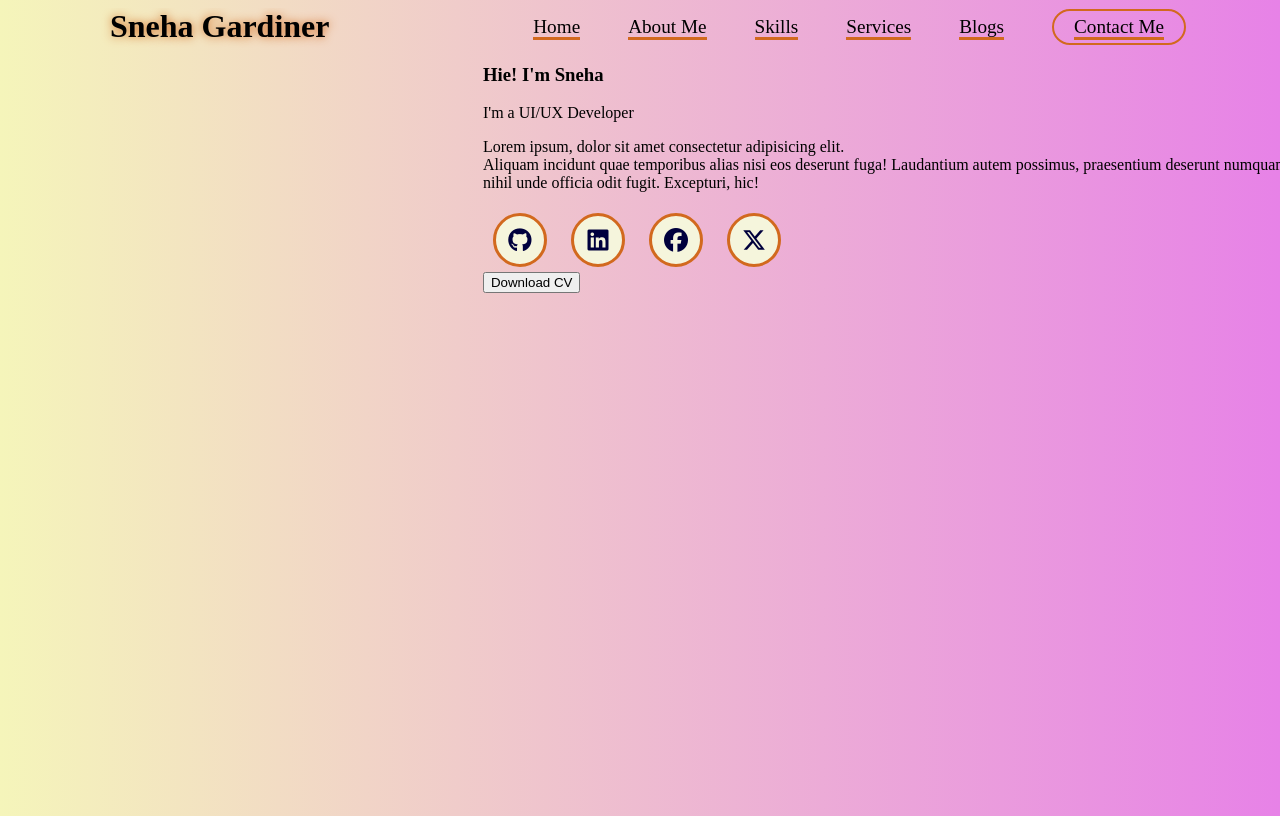
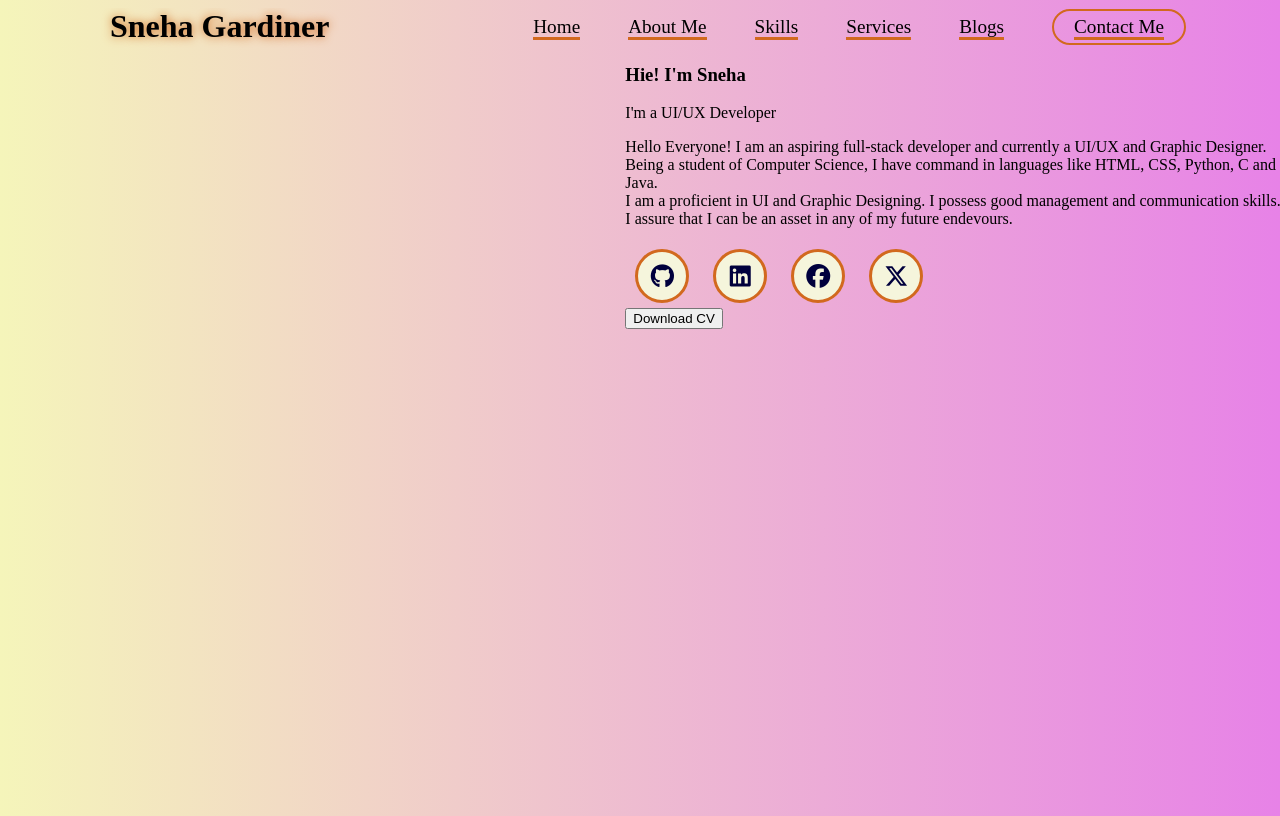
Before and after one commit to SnehaGardiner/sneha-portfolio, a plain HTML site: page index.html in a window 1280 px wide. Drawn offline with Linux system fonts and the light colour scheme.

Commit message:
Add files via upload

```diff
--- a/index.html
+++ b/index.html
@@ -42,9 +42,10 @@
                     <div class="Content">
                         <h1>Hie! I'm<span> Sneha</span></h1>
                         <div class="typewriter"><span>I'm a</span></div>
-                        <p>Lorem ipsum, dolor sit amet consectetur adipisicing elit.<br>
-                           Aliquam incidunt quae temporibus alias nisi eos deserunt fuga! Laudantium autem possimus, praesentium deserunt numquam nihil unde officia odit fugit.
-                           Excepturi, hic!</p>
+                        <p>Hello Everyone! I am an aspiring full-stack developer and currently a UI/UX and Graphic Designer.<br>
+                           Being a student of Computer Science, I have command in languages like HTML, CSS, Python, C and Java.<br>
+                           I am a proficient in UI and Graphic Designing. I possess good management and communication skills.<br>
+                           I assure that I can be an asset in any of my future endevours.</p>
                         <div class="social-links">
                             <a href="#"><i class="fa-brands fa-github"></i></a>
                             <a href="#"><i class="fa-brands fa-linkedin"></i></a>
```
